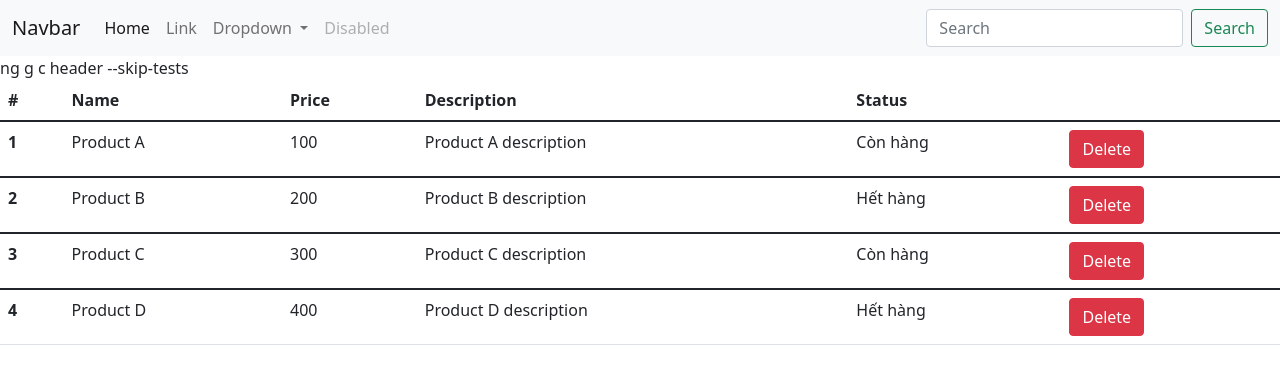
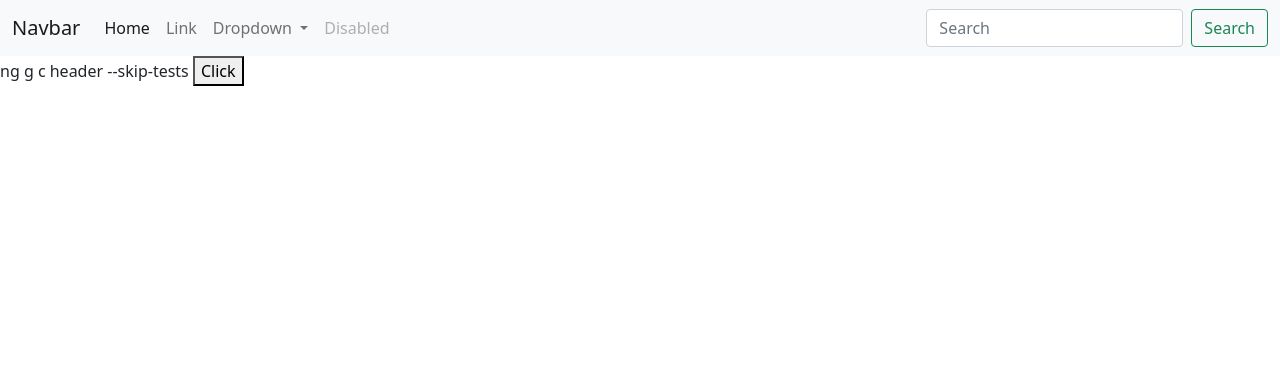
Before and after one commit to pvq2k2/learnAngular, an Angular app: page /product in a window 1280 px wide. Shown: the top 384 px of the page. Built offline with nearby package versions, Linux system fonts and the light colour scheme.

Commit message:
feat: Toggle

```diff
--- a/src/app/components/product/product.component.html
+++ b/src/app/components/product/product.component.html
@@ -1,3 +1,7 @@
+<button (click)="onHandlerClick()" >Click</button>
+
+    <div *ngIf="status">
+
       <table class="table " >
         <thead>
           <tr>
@@ -20,3 +24,4 @@
         </tr>
       </tbody>
     </table>
+    </div>
--- a/src/app/components/product/product.component.ts
+++ b/src/app/components/product/product.component.ts
@@ -6,6 +6,7 @@ import { Component, OnInit } from '@angular/core';
   styleUrls: ['./product.component.css']
 })
 export class ProductComponent {
+  status: boolean = false;
   productList: { id: string; name: string, price: number, status: boolean; description: string}[] = [
     {
       id: '1',
@@ -34,7 +35,11 @@ export class ProductComponent {
       price: 400,
       status: false,
       description: 'Product D description'
-    }
+    },
   ]
+  onHandlerClick() {
+    console.log("clicked!");
 
+    this.status = !this.status
+  }
 }
```
Lines whose indentation alone changed are shown as unchanged.
